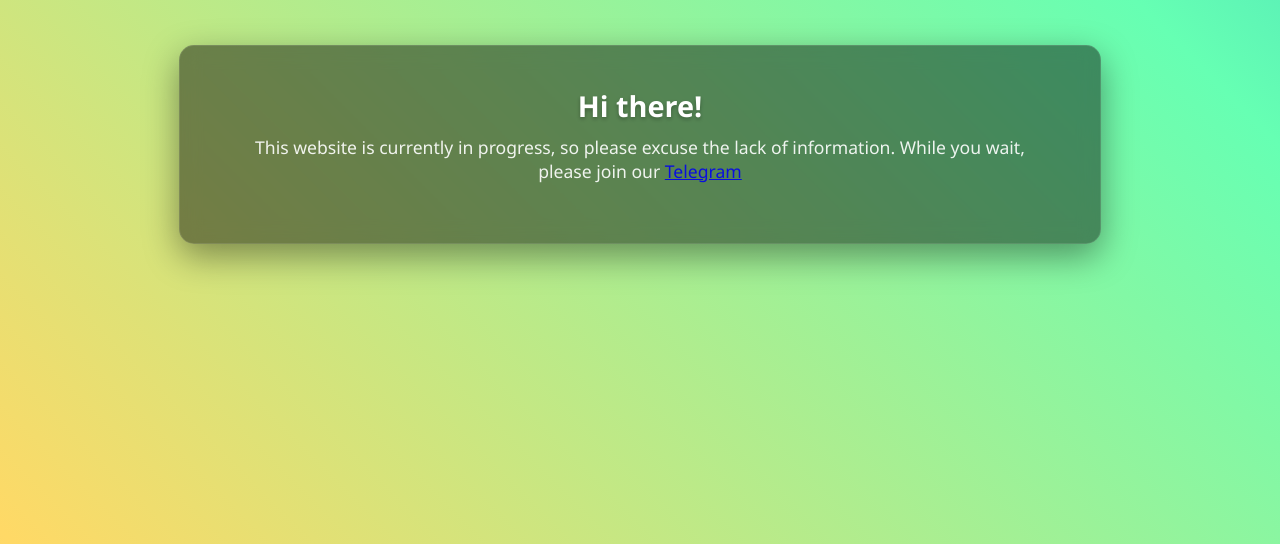
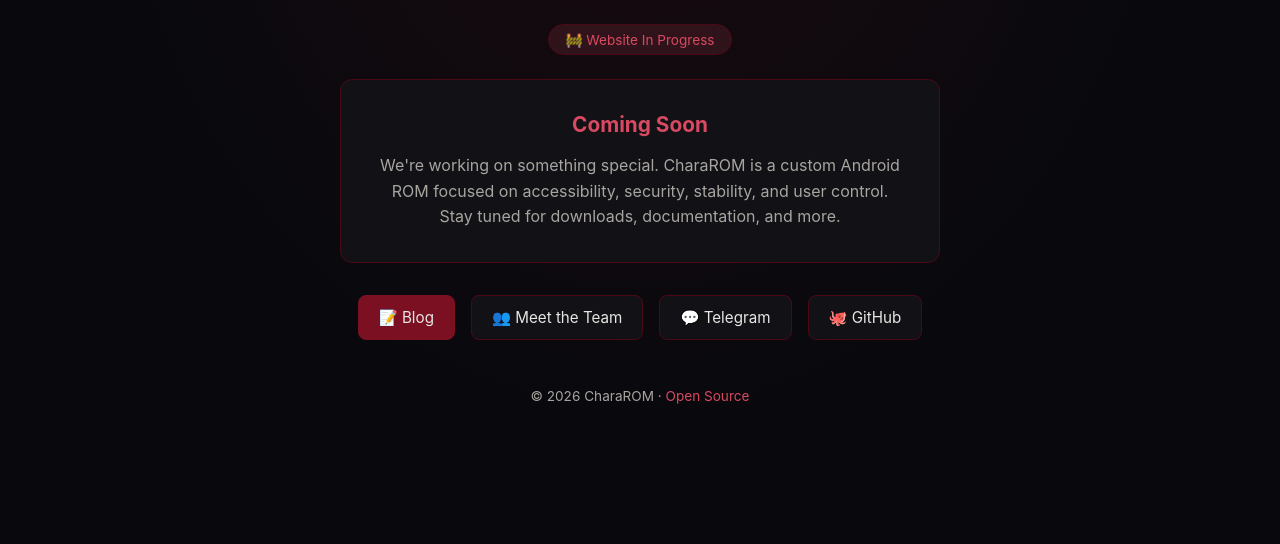
Before and after one commit to CharaROMAndroid/chararom.xyz, a plain HTML site: page index.html in a window 1280 px wide. Shown: the part 256-800 px from the top of the page. Drawn offline with Linux system fonts and the light colour scheme.

Commit message:
Redesign with wine-red theme, add links to blog and team

```diff
--- a/index.html
+++ b/index.html
@@ -1,104 +1,188 @@
 <!DOCTYPE html>
 <html lang="en">
 <head>
-<meta charset="UTF-8">
-<title>CharaROM</title>
+    <meta charset="utf-8">
+    <meta name="viewport" content="width=device-width, initial-scale=1.0">
+    <title>CharaROM - Uniquely Chaotic</title>
     <style>
+        :root {
+            --wine-red: #7a1022;
+            --wine-bright: #d94a62;
+            --wine-dark: #4a0a15;
+            --bg-dark: #09090d;
+            --bg-card: #111116;
+            --text-primary: #e8e6e3;
+            --text-secondary: #a8a5a0;
+        }
+
+        * {
+            margin: 0;
+            padding: 0;
+            box-sizing: border-box;
+        }
+
         html, body {
             height: 100%;
-        margin: 0;
-        padding: 0;
-        overflow: hidden; /* Prevents scrollbars during animation */
         }
 
         body {
-        /* We use a 400% width gradient so there is "room" to slide the colors.
-           Colors: Blue, Purple, Pink, Orange, Yellow, Green, Blue
-        */
-        background: linear-gradient(
-            45deg,
-            #0078D7, #8C49F0, #F7A3C5, #FFD966, #66FFB3, #0078D7
-        );
-        background-size: 400% 400%;
-        animation: moving-rainbow 12s ease infinite;
-
-        font-family: "Segoe UI", Arial, sans-serif;
-        color: white;
+            font-family: -apple-system, BlinkMacSystemFont, 'Segoe UI', Roboto, Oxygen, Ubuntu, sans-serif;
+            background: var(--bg-dark);
+            background-image: radial-gradient(ellipse at top, #1a0a10 0%, var(--bg-dark) 60%);
+            color: var(--text-primary);
             display: flex;
+            flex-direction: column;
             align-items: center;
             justify-content: center;
-        text-align: left;
+            min-height: 100vh;
+            padding: 2rem;
         }
 
-    .message {
-        /* Frosted glass effect */
-        background-color: rgba(0, 0, 0, 0.45);
-        backdrop-filter: blur(10px);
-        padding: 40px 60px;
-        border-radius: 15px;
-        box-shadow: 0 12px 35px rgba(0,0,0,0.4);
-        animation: fadeIn 1.2s ease-in-out;
-        max-width: 800px;
-        border: 1px solid rgba(255, 255, 255, 0.1);
-    }
-
-    /* Keyframes for the rainbow slide */
-    @keyframes moving-rainbow {
-        0% { background-position: 0% 50%; }
-        50% { background-position: 100% 50%; }
-        100% { background-position: 0% 50%; }
-    }
-
-    h1 {
-        font-size: 1.8em;
-        margin: 0 0 10px;
-        font-weight: 600;
+        .container {
             text-align: center;
-        text-shadow: 0 2px 4px rgba(0,0,0,0.3);
-    }
-
-    p {
-        font-size: 1.1em;
-        margin: 0 0 20px;
-        opacity: 0.9;
-        text-align: center;
-    }
-
-    ul {
-        list-style: none;
-        padding: 0;
-        margin: 0;
-    }
-
-    li {
-        margin: 8px 0;
-    }
-
-    strong {
-        color: #ffecb3;
-    }
-
-    .device {
-        margin-top: 15px;
-        background: rgba(255, 255, 255, 0.15);
-        padding: 15px 20px;
-        border-radius: 10px;
-    }
-
-    .device strong {
-        color: #ffd966;
+            max-width: 600px;
+            animation: fadeIn 0.8s ease-out;
         }
 
         @keyframes fadeIn {
             from { opacity: 0; transform: translateY(20px); }
-        to   { opacity: 1; transform: translateY(0); }
+            to { opacity: 1; transform: translateY(0); }
+        }
+
+        .logo {
+            font-size: 3.5rem;
+            font-weight: 700;
+            color: var(--wine-bright);
+            margin-bottom: 0.5rem;
+            text-shadow: 0 0 40px rgba(217, 74, 98, 0.3);
+        }
+
+        .tagline {
+            font-size: 1.2rem;
+            color: var(--text-secondary);
+            margin-bottom: 2.5rem;
+            font-style: italic;
+        }
+
+        .card {
+            background: var(--bg-card);
+            border: 1px solid var(--wine-dark);
+            border-radius: 12px;
+            padding: 2rem;
+            margin-bottom: 2rem;
+        }
+
+        .card h2 {
+            color: var(--wine-bright);
+            font-size: 1.3rem;
+            margin-bottom: 1rem;
+        }
+
+        .card p {
+            color: var(--text-secondary);
+            line-height: 1.6;
+        }
+
+        .status {
+            display: inline-block;
+            background: rgba(217, 74, 98, 0.15);
+            border: 1px solid var(--wine-dark);
+            color: var(--wine-bright);
+            padding: 0.4rem 1rem;
+            border-radius: 20px;
+            font-size: 0.85rem;
+            margin-bottom: 1.5rem;
+        }
+
+        .links {
+            display: flex;
+            flex-wrap: wrap;
+            gap: 1rem;
+            justify-content: center;
+            margin-top: 1.5rem;
+        }
+
+        .links a {
+            display: inline-flex;
+            align-items: center;
+            gap: 0.5rem;
+            background: var(--bg-card);
+            border: 1px solid var(--wine-dark);
+            color: var(--text-primary);
+            padding: 0.75rem 1.25rem;
+            border-radius: 8px;
+            text-decoration: none;
+            font-size: 0.95rem;
+            transition: all 0.2s ease;
+        }
+
+        .links a:hover {
+            border-color: var(--wine-bright);
+            transform: translateY(-2px);
+            box-shadow: 0 4px 12px rgba(217, 74, 98, 0.2);
+        }
+
+        .links a.primary {
+            background: var(--wine-red);
+            border-color: var(--wine-red);
+        }
+
+        .links a.primary:hover {
+            background: var(--wine-bright);
+            border-color: var(--wine-bright);
+        }
+
+        footer {
+            margin-top: 3rem;
+            color: var(--text-secondary);
+            font-size: 0.85rem;
+        }
+
+        footer a {
+            color: var(--wine-bright);
+            text-decoration: none;
+        }
+
+        footer a:hover {
+            text-decoration: underline;
+        }
+
+        @media (max-width: 500px) {
+            .logo {
+                font-size: 2.5rem;
+            }
+            .links {
+                flex-direction: column;
+            }
+            .links a {
+                width: 100%;
+                justify-content: center;
+            }
         }
     </style>
 </head>
 <body>
-    <div class="message">
-        <h1>Hi there!</h1>
-        <p>This website is currently in progress, so please excuse the lack of information. While you wait, please join our <a href="https://t.me/bunnypaddev">Telegram</a></p>
+    <div class="container">
+        <div class="logo">CharaROM</div>
+        <div class="tagline">Uniquely Chaotic =)</div>
+
+        <span class="status">🚧 Website In Progress</span>
+
+        <div class="card">
+            <h2>Coming Soon</h2>
+            <p>We're working on something special. CharaROM is a custom Android ROM focused on accessibility, security, stability, and user control. Stay tuned for downloads, documentation, and more.</p>
         </div>
+
+        <div class="links">
+            <a href="https://blog.chararom.xyz" class="primary">📝 Blog</a>
+            <a href="https://team.chararom.xyz">👥 Meet the Team</a>
+            <a href="https://t.me/bunnypaddev">💬 Telegram</a>
+            <a href="https://github.com/CharaROMAndroid">🐙 GitHub</a>
+        </div>
+    </div>
+
+    <footer>
+        <p>© 2026 CharaROM &middot; <a href="https://github.com/CharaROMAndroid">Open Source</a></p>
+    </footer>
 </body>
 </html>
```
Lines whose indentation alone changed are shown as unchanged.
